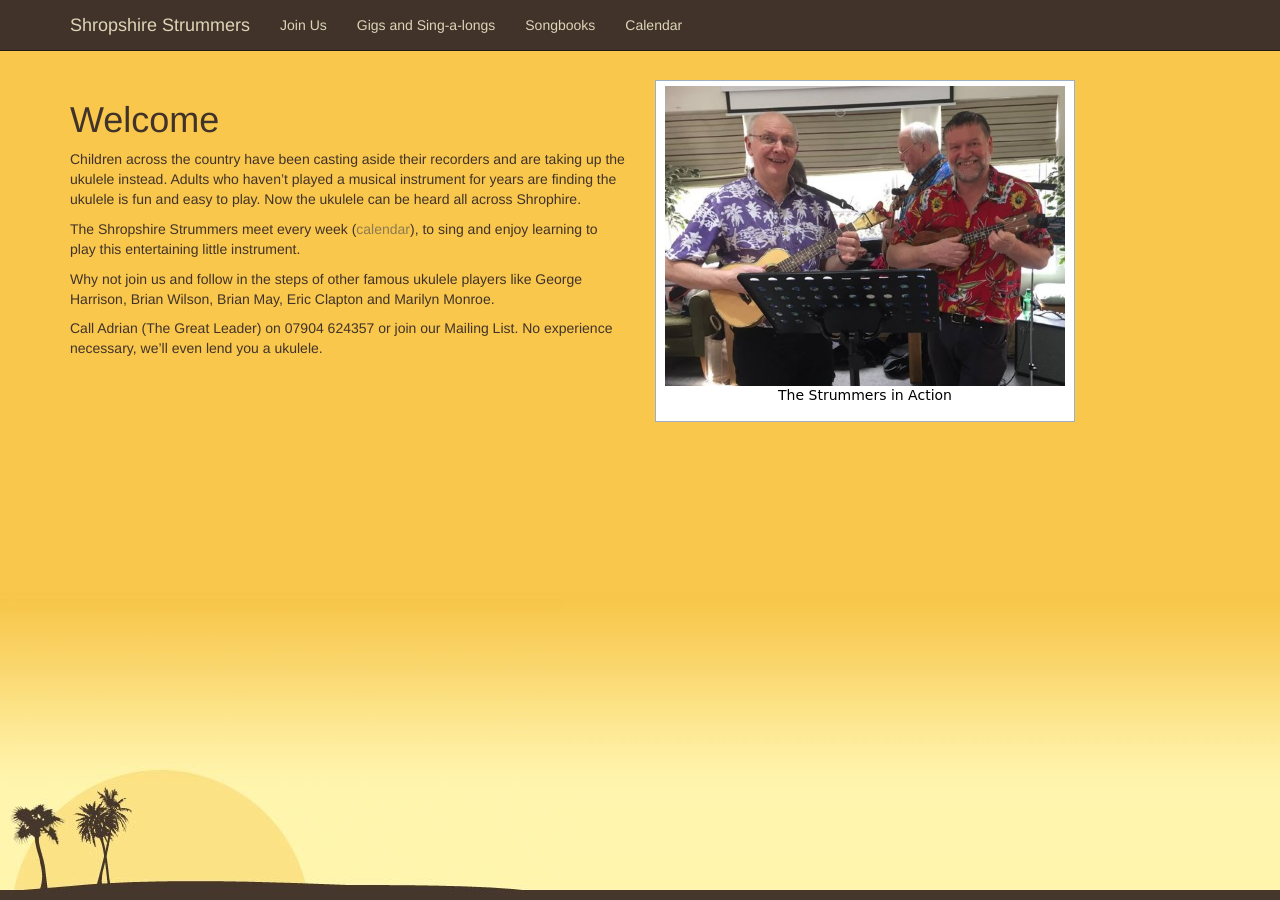
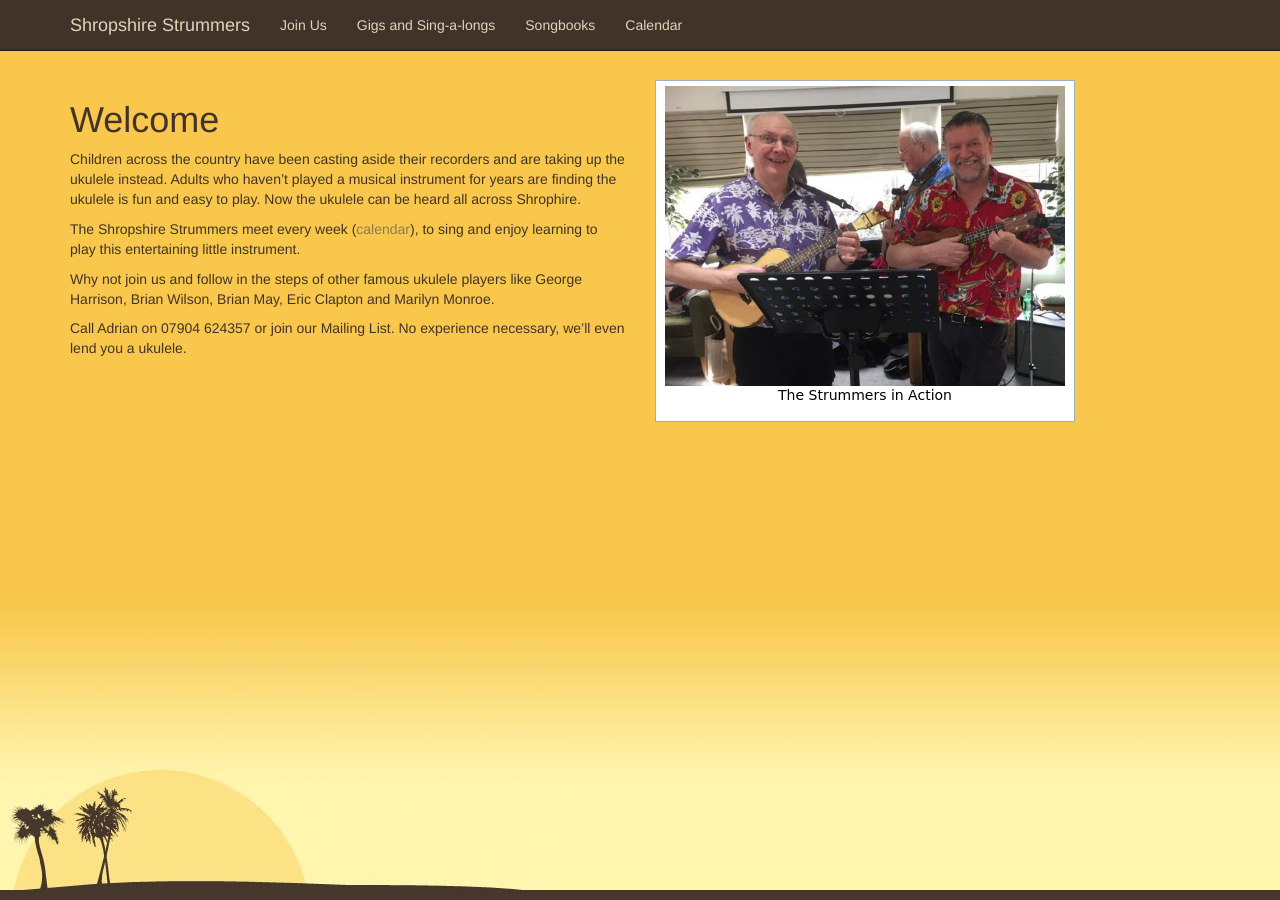
Before and after one commit to joejcollins/ShropshireStrummers, a Jekyll site: the page built from index.md, in a window 1280 px wide. Built offline with Jekyll 4.4.1, drawn with Linux system fonts in a browser that asks for light colours.

Commit message:
Removed references to the Great Leader

```diff
--- a/index.md
+++ b/index.md
@@ -10,4 +10,4 @@
 
 Why not join us and follow in the steps of other famous ukulele players like George Harrison, Brian Wilson, Brian May, Eric Clapton and Marilyn Monroe.
 
-Call Adrian (The Great Leader) on 07904 624357 or join our Mailing List.  No experience necessary, we'll even lend you a ukulele.
+Call Adrian on 07904 624357 or join our Mailing List.  No experience necessary, we'll even lend you a ukulele.
```
Also changed, not shown: join.md (+1 -1 lines).
